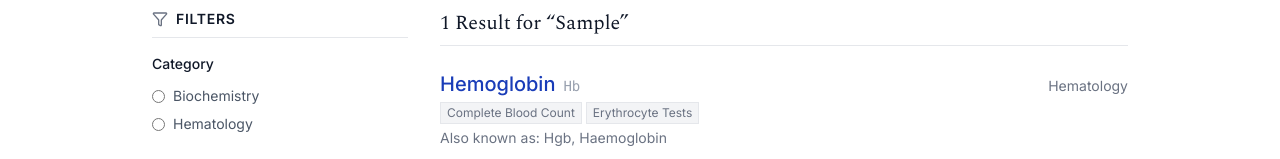
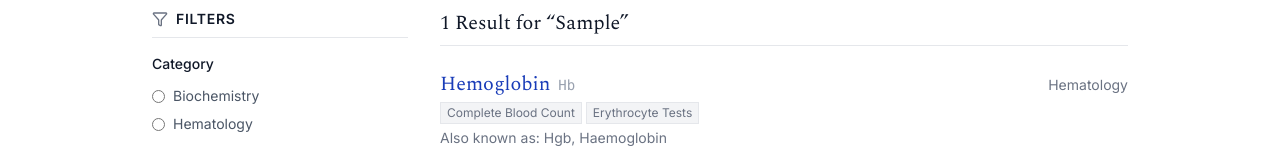
Before and after one commit to biowess/lab-values-explorer, a React (Vite) app: page / in a window 1280 px wide. Both pictures are taken after typing "Sample" into the empty fields and a click on the button "Search". Shown: the part 190-349 px from the top of the page. Built offline with nearby package versions, Linux system fonts and the light colour scheme.

Commit message:
Update SearchResults.tsx

```diff
--- a/src/pages/SearchResults.tsx
+++ b/src/pages/SearchResults.tsx
@@ -132,12 +132,14 @@ export default function SearchResults() {
               {results.map((lab) => (
                 <div key={lab.id} className="group">
                   <div className="flex items-baseline justify-between mb-1">
-                    <Link to={`/lab/${lab.id}`} className="text-xl font-medium text-blue-800 hover:underline hover:text-blue-600">
-                      {lab.name}
+                    <span className="flex items-baseline gap-2">
+                      <Link to={`/lab/${lab.id}`} className="text-xl font-serif text-blue-800 hover:underline hover:text-blue-600">
+                        {lab.name}
+                      </Link>
                       {lab.short_name && lab.short_name !== lab.name && (
-                        <span className="ml-2 text-sm font-mono text-gray-400">{lab.short_name}</span>
+                        <span className="text-sm font-mono text-gray-400">{lab.short_name}</span>
                       )}
-                    </Link>
+                    </span>
                     <span className="text-sm text-gray-500 ml-4">{lab.category}</span>
                   </div>
 
```
